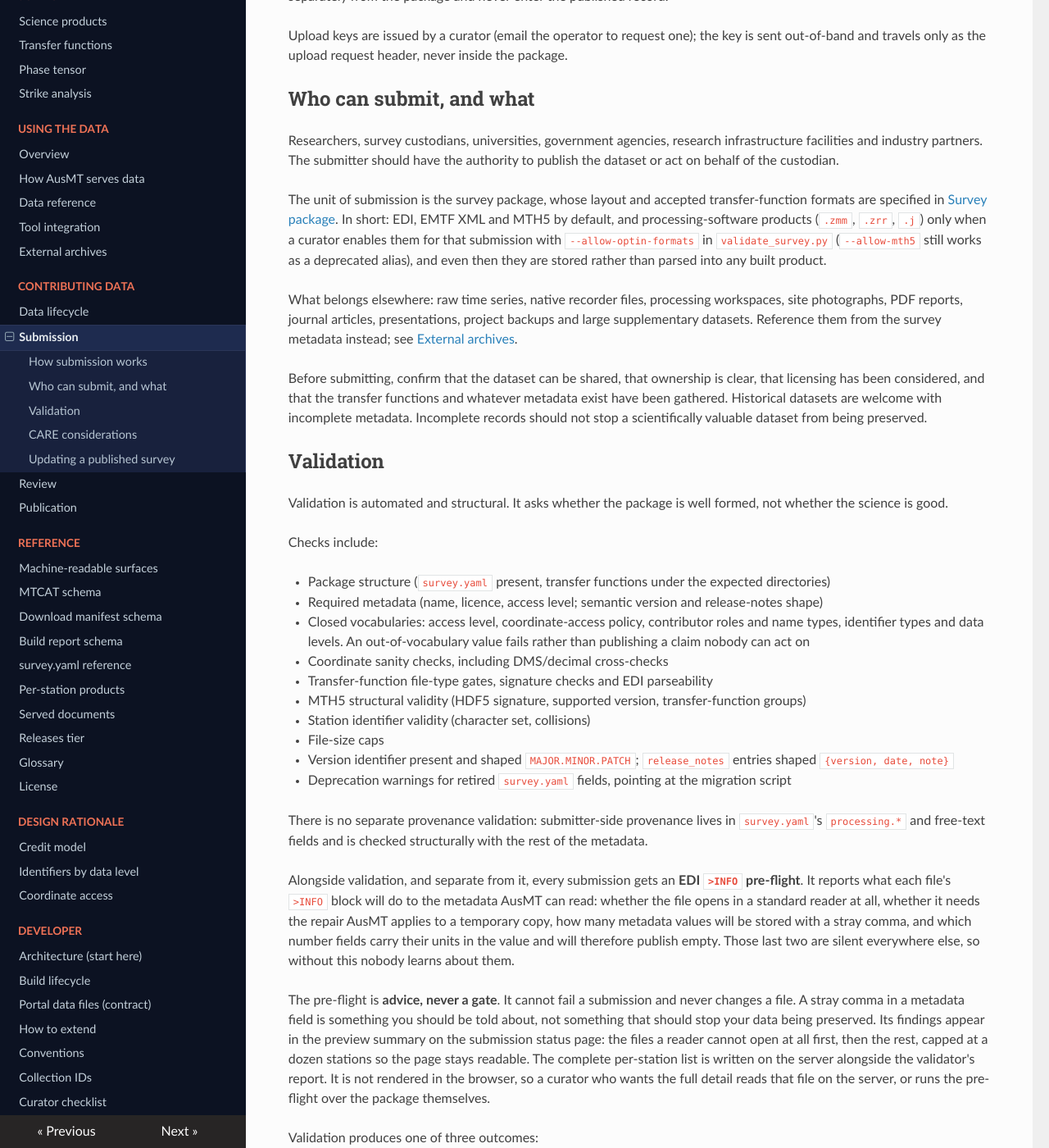
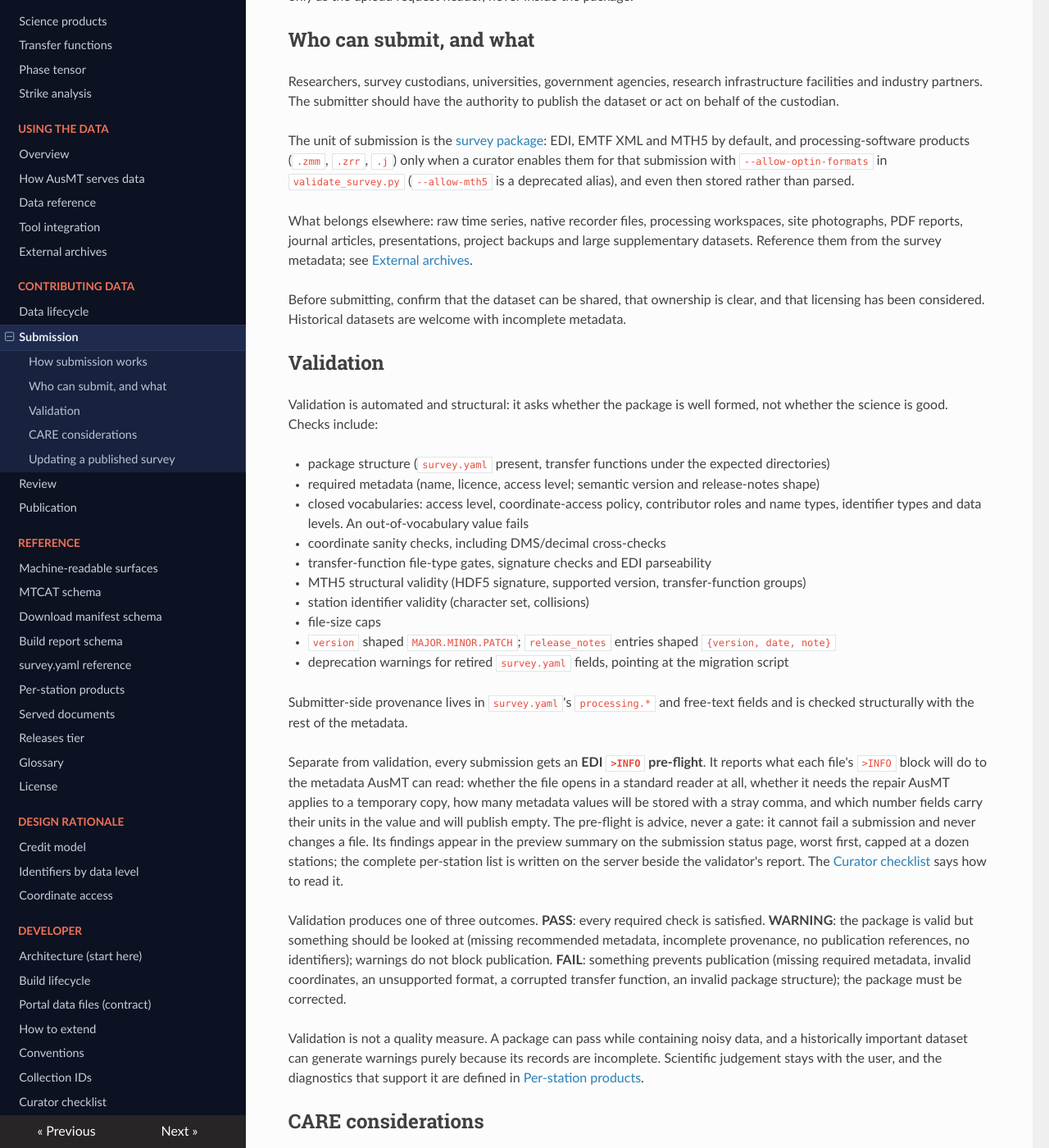
Before and after one commit to bvkay/ausmt, an MkDocs documentation site: the page built from docs/docs/operations/submission.md, in a window 1280 px wide and 1400 px high, scrolled down 616 px. Shown: the whole window at 82% size. Built offline with MkDocs 1.6.1, drawn with Linux system fonts in a browser that asks for light colours; nearby versions of some CDN libraries; some of the changed text lies outside the part shown.

Commit message:
docs: condense the contributing-data pages
data-lifecycle, submission, review and publication cut to their essentials. Every validator check,
flag, access-level rule and retirement safeguard stays; the pre-flight's reading guide lives once, on
the curator checklist, and submission points there.

````diff
--- a/docs/docs/operations/submission.md
+++ b/docs/docs/operations/submission.md
@@ -1,138 +1,96 @@
 # Submission
 
-AusMT is curated: survey packages are submitted for review rather than published directly. The
-point is not to restrict data sharing but to make sure what gets published is still usable
-long after the original project has ended.
+AusMT is curated: survey packages are submitted for review rather than published directly, so that
+what is published is still usable long after the original project has ended.
 
 ## How submission works
 
-Submissions run through the AusMT **submission gateway**, a small service alongside the portal
-(the portal's *Add survey* page packages your files and uploads them directly). Every
-submission follows the same fail-closed pipeline:
+Submissions run through the AusMT submission gateway, a small service beside the portal; the portal's
+Add survey page packages your files and uploads them directly. Every submission follows the same
+fail-closed pipeline:
 
-1. **Upload.** The package is received into quarantine and assigned a tracking id with a
-   private status link.
+1. **Upload.** The package is received into quarantine and assigned a tracking id with a private
+   status link.
 2. **Antivirus scan.** Nothing advances until the scan completes.
-3. **Validation.** The survey validator checks structure, metadata, licensing and EDI
-   parseability, and an engine preview build proves the package actually builds.
-4. **Curation.** A curator reviews the validated package, its reports and a rendered preview
-   before approving. See [Review](review.md).
-5. **Publication.** Approval commits the package to the survey repository; the live portal
-   picks it up at the next data rebuild. See [Publication](publication.md).
+3. **Validation.** The survey validator checks structure, metadata, licensing and EDI parseability,
+   and an engine preview build proves the package builds.
+4. **Curation.** A curator reviews the validated package, its reports and a rendered preview before
+   approving. See [Review](review.md).
+5. **Publication.** Approval commits the package to the survey repository; the live portal picks it
+   up at the next data rebuild. See [Publication](publication.md).
 
-At every step the system refuses rather than guesses: an unreadable package, an unrecognised
-licence or an unscanned file stops the pipeline with an explicit state rather than publishing
-something ambiguous. Submitter contact details are held separately from the package and never
-enter the published record.
-
-Upload keys are issued by a curator (email the operator to request one); the key is sent
-out-of-band and travels only as the upload request header, never inside the package.
+At every step the system refuses rather than guesses. Submitter contact details are held separately
+from the package and never enter the published record. Upload keys are issued by a curator (email the
+operator to request one); the key travels only as the upload request header, never inside the package.
 
 ## Who can submit, and what
 
-Researchers, survey custodians, universities, government agencies, research infrastructure
-facilities and industry partners. The submitter should have the authority to publish the
-dataset or act on behalf of the custodian.
+Researchers, survey custodians, universities, government agencies, research infrastructure facilities
+and industry partners. The submitter should have the authority to publish the dataset or act on behalf
+of the custodian.
 
-The unit of submission is the survey package, whose layout and accepted transfer-function
-formats are specified in [Survey package](../data-model/survey-package.md). In short: EDI,
-EMTF XML and MTH5 by default, and processing-software products (`.zmm`, `.zrr`, `.j`) only when
-a curator enables them for that submission with `--allow-optin-formats` in `validate_survey.py`
-(`--allow-mth5` still works as a deprecated alias), and even then they are stored rather than
-parsed into any built product.
+The unit of submission is the [survey package](../data-model/survey-package.md): EDI, EMTF XML and
+MTH5 by default, and processing-software products (`.zmm`, `.zrr`, `.j`) only when a curator enables
+them for that submission with `--allow-optin-formats` in `validate_survey.py` (`--allow-mth5` is a
+deprecated alias), and even then stored rather than parsed.
 
 What belongs elsewhere: raw time series, native recorder files, processing workspaces, site
-photographs, PDF reports, journal articles, presentations, project backups and large
-supplementary datasets. Reference them from the survey metadata instead; see
+photographs, PDF reports, journal articles, presentations, project backups and large supplementary
+datasets. Reference them from the survey metadata; see
 [External archives](../interoperability/external-archives.md).
 
-Before submitting, confirm that the dataset can be shared, that ownership is clear, that
-licensing has been considered, and that the transfer functions and whatever metadata exist have
-been gathered. Historical datasets are welcome with incomplete metadata. Incomplete records
-should not stop a scientifically valuable dataset from being preserved.
+Before submitting, confirm that the dataset can be shared, that ownership is clear, and that licensing
+has been considered. Historical datasets are welcome with incomplete metadata.
 
 ## Validation
 
-Validation is automated and structural. It asks whether the package is well formed, not
-whether the science is good.
+Validation is automated and structural: it asks whether the package is well formed, not whether the
+science is good. Checks include:
 
-Checks include:
+- package structure (`survey.yaml` present, transfer functions under the expected directories)
+- required metadata (name, licence, access level; semantic version and release-notes shape)
+- closed vocabularies: access level, coordinate-access policy, contributor roles and name types,
+  identifier types and data levels. An out-of-vocabulary value fails
+- coordinate sanity checks, including DMS/decimal cross-checks
+- transfer-function file-type gates, signature checks and EDI parseability
+- MTH5 structural validity (HDF5 signature, supported version, transfer-function groups)
+- station identifier validity (character set, collisions)
+- file-size caps
+- `version` shaped `MAJOR.MINOR.PATCH`; `release_notes` entries shaped `{version, date, note}`
+- deprecation warnings for retired `survey.yaml` fields, pointing at the migration script
 
-- Package structure (`survey.yaml` present, transfer functions under the expected directories)
-- Required metadata (name, licence, access level; semantic version and release-notes shape)
-- Closed vocabularies: access level, coordinate-access policy, contributor roles and name
-  types, identifier types and data levels. An out-of-vocabulary value fails rather than
-  publishing a claim nobody can act on
-- Coordinate sanity checks, including DMS/decimal cross-checks
-- Transfer-function file-type gates, signature checks and EDI parseability
-- MTH5 structural validity (HDF5 signature, supported version, transfer-function groups)
-- Station identifier validity (character set, collisions)
-- File-size caps
-- Version identifier present and shaped `MAJOR.MINOR.PATCH`; `release_notes` entries shaped
-  `{version, date, note}`
-- Deprecation warnings for retired `survey.yaml` fields, pointing at the migration script
+Submitter-side provenance lives in `survey.yaml`'s `processing.*` and free-text fields and is checked
+structurally with the rest of the metadata.
 
-There is no separate provenance validation: submitter-side provenance lives in `survey.yaml`'s
-`processing.*` and free-text fields and is checked structurally with the rest of the metadata.
+Separate from validation, every submission gets an **EDI `>INFO` pre-flight**. It reports what each
+file's `>INFO` block will do to the metadata AusMT can read: whether the file opens in a standard reader
+at all, whether it needs the repair AusMT applies to a temporary copy, how many metadata values will be
+stored with a stray comma, and which number fields carry their units in the value and will publish
+empty. The pre-flight is advice, never a gate: it cannot fail a submission and never changes a file. Its
+findings appear in the preview summary on the submission status page, worst first, capped at a dozen
+stations; the complete per-station list is written on the server beside the validator's report. The
+[Curator checklist](../developer/curator-checklist.md) says how to read it.
 
-Alongside validation, and separate from it, every submission gets an **EDI `>INFO` pre-flight**.
-It reports what each file's `>INFO` block will do to the metadata AusMT can read: whether the file
-opens in a standard reader at all, whether it needs the repair AusMT applies to a temporary copy,
-how many metadata values will be stored with a stray comma, and which number fields carry their
-units in the value and will therefore publish empty. Those last two are silent everywhere else, so
-without this nobody learns about them.
+Validation produces one of three outcomes. **PASS**: every required check is satisfied. **WARNING**:
+the package is valid but something should be looked at (missing recommended metadata, incomplete
+provenance, no publication references, no identifiers); warnings do not block publication. **FAIL**:
+something prevents publication (missing required metadata, invalid coordinates, an unsupported format,
+a corrupted transfer function, an invalid package structure); the package must be corrected.
 
-The pre-flight is **advice, never a gate**. It cannot fail a submission and never changes a file.
-A stray comma in a metadata field is something you should be told about, not something that should
-stop your data being preserved. Its findings appear in the preview summary on the submission status
-page: the files a reader cannot open at all first, then the rest, capped at a dozen stations so the
-page stays readable. The complete per-station list is written on the server alongside the
-validator's report. It is not rendered in the browser, so a curator who wants the full detail reads
-that file on the server, or runs the pre-flight over the package themselves.
-
-Validation produces one of three outcomes:
-
-```text
-PASS
-WARNING
-FAIL
-```
-
-**PASS.** Every required check is satisfied. Minor issues may remain, but nothing identified
-prevents publication.
-
-**WARNING.** The package is valid but something should be looked at: missing recommended
-metadata, incomplete provenance, no publication references, no identifiers, sparse station
-notes. Warnings do not block publication; they inform the curator and, later, the user.
-
-**FAIL.** Something prevents publication: missing required metadata, invalid coordinates, an
-unsupported format, a corrupted transfer function, an invalid package structure. A failed
-package must be corrected before it can proceed.
-
-Validation reports the outcome with its errors, warnings and a metadata and product summary, so
-there is a transparent record of what was checked.
-
-**Validation is not a quality measure.** A package can pass while containing noisy data, sparse
-coverage or thin interpretation, and a historically important dataset can generate warnings
-purely because its records are incomplete. Structure and metadata are what validation assesses.
-Scientific judgement stays with the user, and the diagnostics that support it are defined in
+Validation is not a quality measure. A package can pass while containing noisy data, and a historically
+important dataset can generate warnings purely because its records are incomplete. Scientific judgement
+stays with the user, and the diagnostics that support it are defined in
 [Per-station products](../reference/station-products.md#18-diagnostics).
-
-Validation requirements will change as fields, product types and standards evolve. Changes
-should stay backwards compatible where they can.
 
 ## CARE considerations
 
-Some datasets carry cultural, community or governance obligations beyond technical metadata:
-Indigenous data governance requirements, cultural heritage considerations, community
-agreements, access restrictions, embargo requirements. Identify any that apply during
-submission. Their presence does not necessarily prevent publication, but they must be recorded
-in `survey.yaml`'s `care.*` fields and reviewed by a curator. This is manual; no automated
-check blocks publication on CARE grounds. See
+Indigenous data governance requirements, cultural heritage considerations, community agreements,
+access restrictions and embargo requirements are recorded in `survey.yaml`'s `care.*` fields and
+reviewed by a curator. No automated check blocks publication on CARE grounds. See
 [Scientific philosophy](../introduction/scientific-philosophy.md#care).
 
 ## Updating a published survey
 
 Metadata corrections, recovered provenance, new publication references, additional formats and
-improved documentation all follow the same validation and review path as a first submission,
-and land as a new version. See [Versioning](../data-model/versioning.md).
+improved documentation follow the same validation and review path as a first submission, and land as a
+new version. See [Versioning](../data-model/versioning.md).
````
Also changed, not shown: docs/docs/introduction/data-lifecycle.md (+21 -43 lines), docs/docs/operations/publication.md (+46 -70 lines), docs/docs/operations/review.md (+34 -58 lines).
